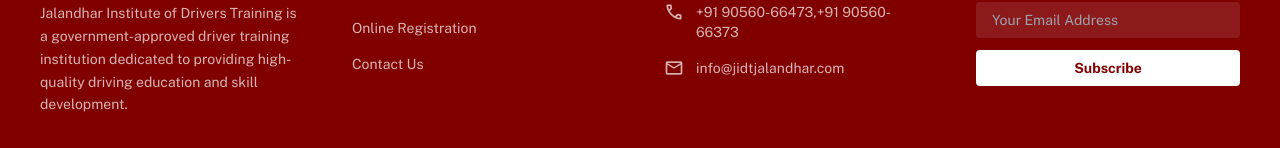
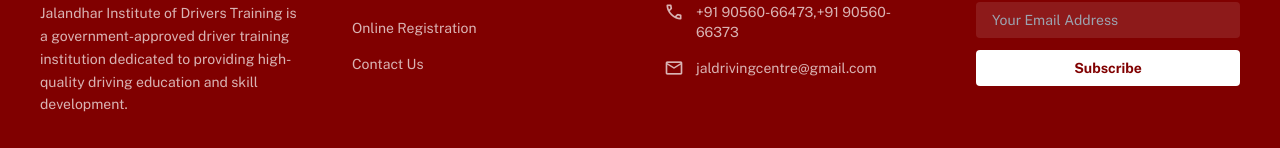
Before and after one commit to itsAnurag07/PUNJAB, a React (Vite) app: page /register in a window 1280 px wide. Shown: the part 3945-4093 px from the top of the page. Built offline with nearby package versions, Linux system fonts and the light colour scheme; no server answers.

Commit message:
feat: Update footer content

```diff
--- a/src/components/Footer.jsx
+++ b/src/components/Footer.jsx
@@ -43,7 +43,7 @@
                         </li>
                         <li className="flex gap-3">
                             <span className="material-symbols-outlined text-primary-200">mail</span>
-                            <span>info@jidtjalandhar.com</span>
+                            <span>jaldrivingcentre@gmail.com</span>
                         </li>
                     </ul>
                 </div>
--- a/src/pages/Courses.jsx
+++ b/src/pages/Courses.jsx
@@ -287,7 +287,7 @@
                                     <label className="block text-sm font-bold text-slate-700 mb-1">License Type</label>
                                     <select className="w-full border-zinc-300 rounded-lg p-3 focus:ring-primary focus:border-primary">
                                         <option>HMV - Heavy Motor Vehicle</option>
-                                        <option>LMV - Light Motor Vehicle</option>
+                                        {/* <option>LMV - Light Motor Vehicle</option> */}
                                         {/* <option>Transporter License</option> */}
                                     </select>
                                 </div>
```
